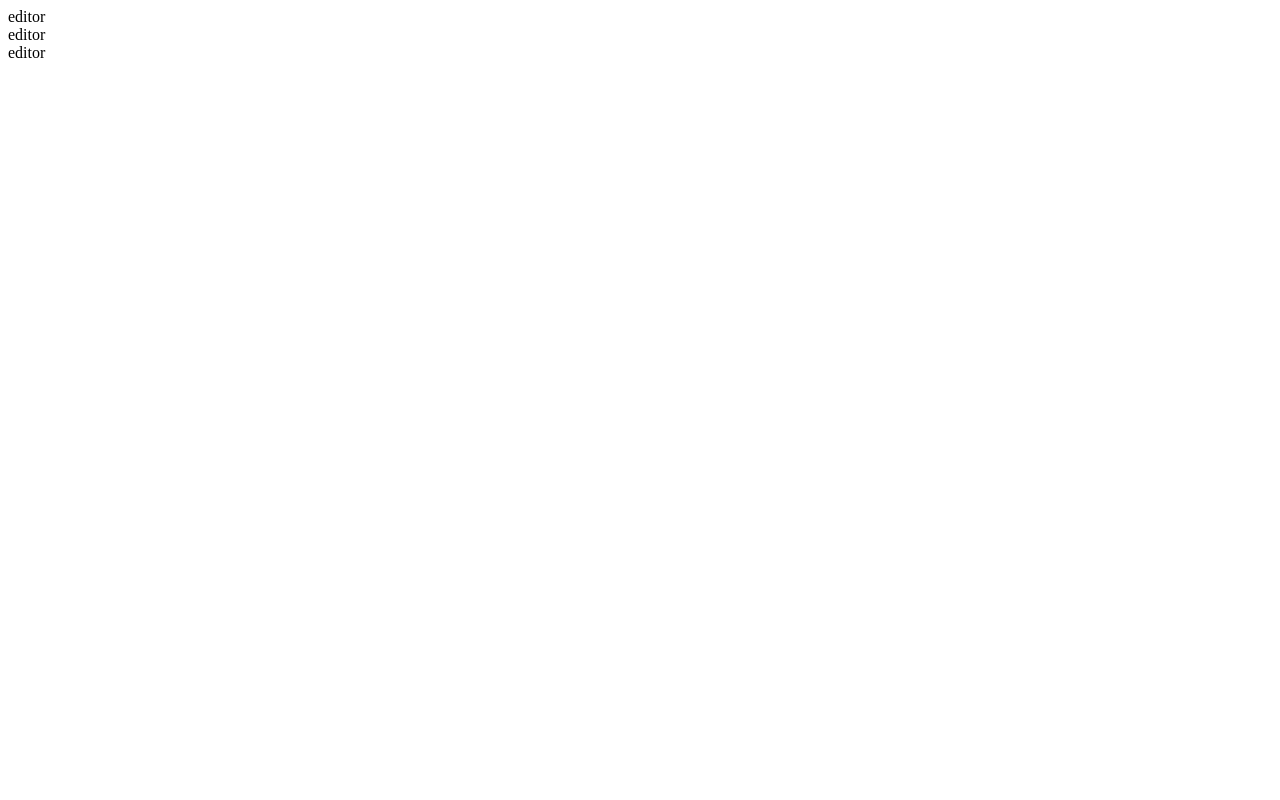
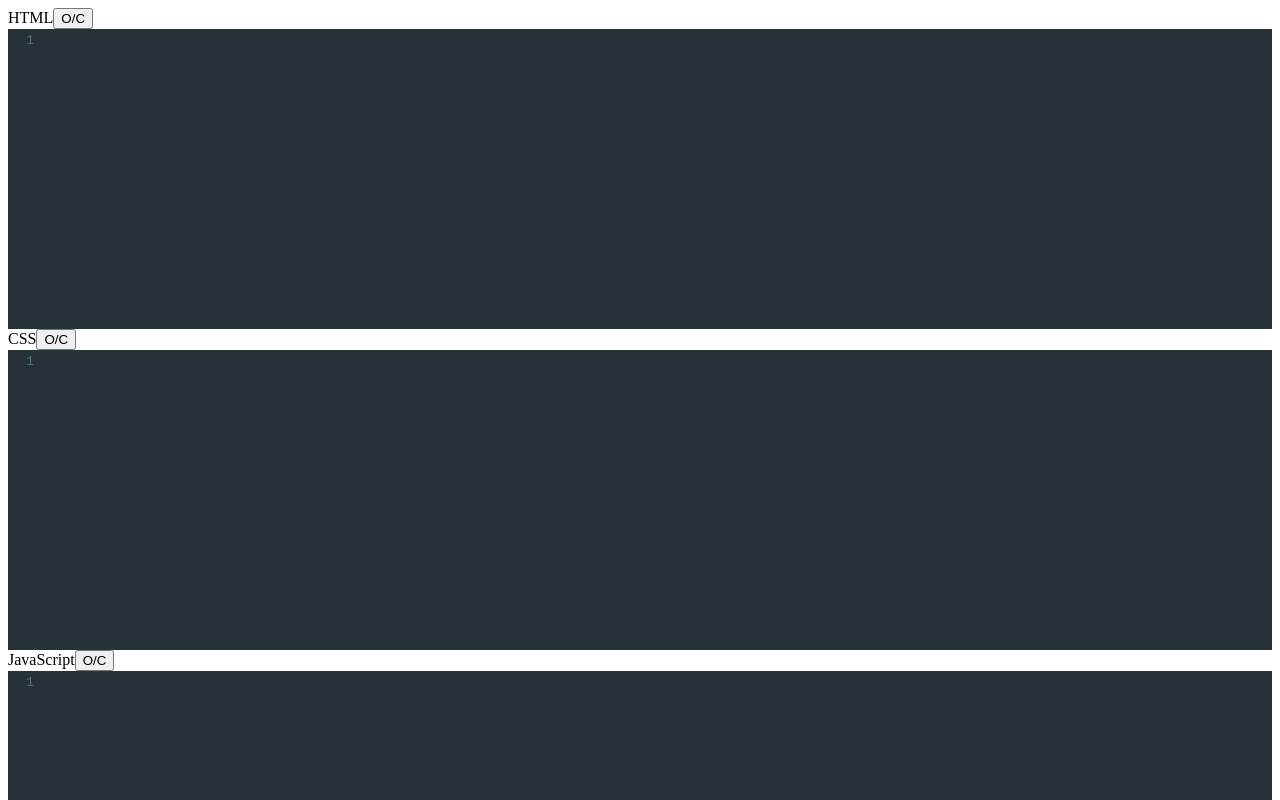
Before and after one commit to TautvydasGec/CodePen-clone, a React (Create React App) app: page / in a window 1280 px wide. Shown: the top 800 px of the page. Built offline with nearby package versions, Linux system fonts and the light colour scheme.

Commit message:
Setting up innitial code editor functionality

```diff
--- a/src/components/App.js
+++ b/src/components/App.js
@@ -1,13 +1,32 @@
-import React from 'react';
+import React, { useState } from 'react';
 import Editor from './Editor'
 
 const App = () => {
+  const [html, setHtml] = useState('')
+  const [css, setCss] = useState('')
+  const [js, setJs] = useState('')
+
   return (
     <>
       <div className="pane top-pane">
-        <Editor />
-        <Editor />
-        <Editor />
+        <Editor
+          language="xml"
+          name="HTML"
+          value={html}
+          onChange={setHtml}
+        />
+        <Editor
+          language="css"
+          name="CSS"
+          value={css}
+          onChange={setCss}
+        />
+        <Editor
+          language="javascript"
+          name="JavaScript"
+          value={js}
+          onChange={setJs}
+        />
       </div>
       <div className="pane">
         <iframe
--- a/src/components/Editor.jsx
+++ b/src/components/Editor.jsx
@@ -1,9 +1,41 @@
 import React from 'react'
+import 'codemirror/lib/codemirror.css'
+import 'codemirror/theme/material.css'
+import 'codemirror/mode/xml/xml'
+import 'codemirror/mode/javascript/javascript'
+import 'codemirror/mode/css/css'
+import { Controlled as ControlledEditor } from 'react-codemirror2'
 
-const Editor = () => {
+const Editor = (props) => {
+  const {
+    language,
+    name,
+    value,
+    onChange,
+  } = props
+
+  const handleChange = (editor, data, value) => {
+    onChange(value)
+  }
+
   return (
-    <div>
-      editor
+    <div className="editor-container">
+      <div className="editor-title">
+        {name}
+        <button>O/C</button>
+      </div>
+      <ControlledEditor
+        onBeforeChange={handleChange}
+        value={value}
+        className="codemirror-wrapper"
+        options={{
+          lineWrapping: true,
+          lint: true,
+          mode: language,
+          theme: 'material',
+          lineNumbers: true,
+        }}
+      />
     </div>
   )
 }
```
